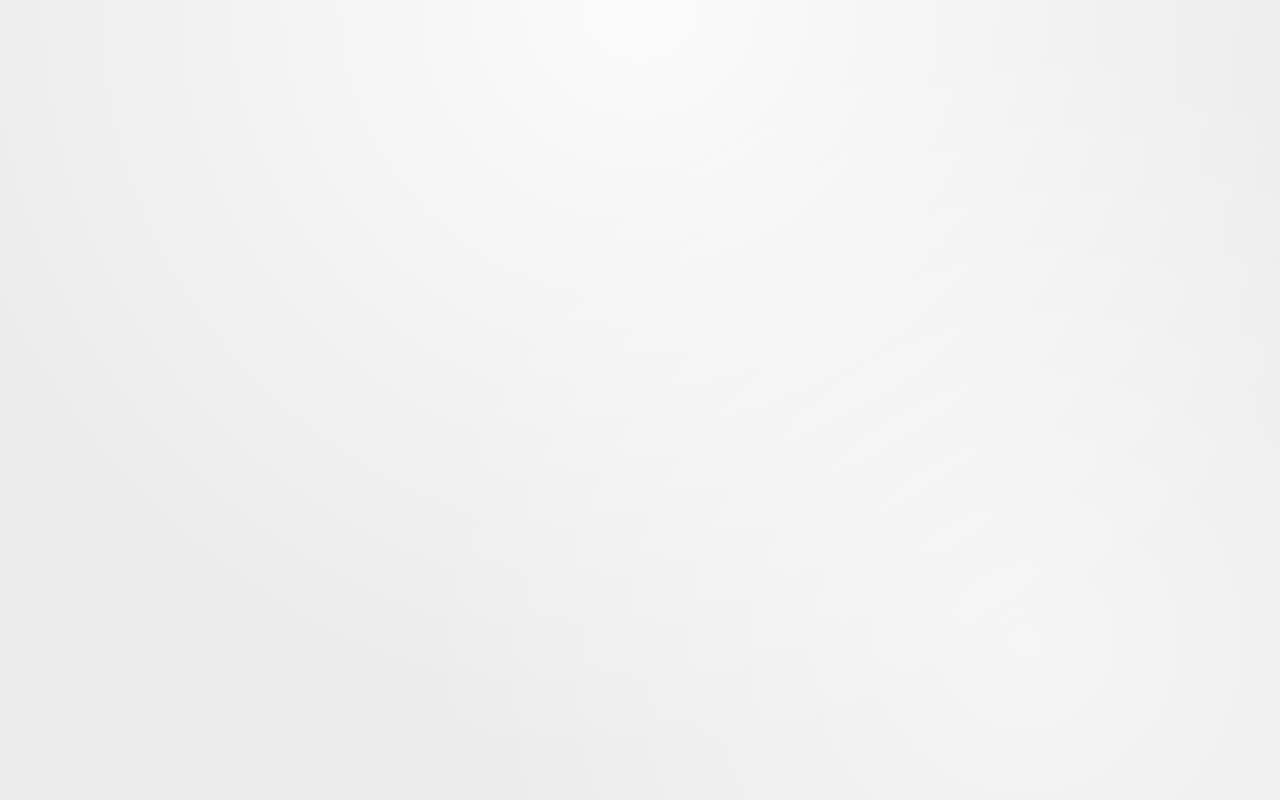
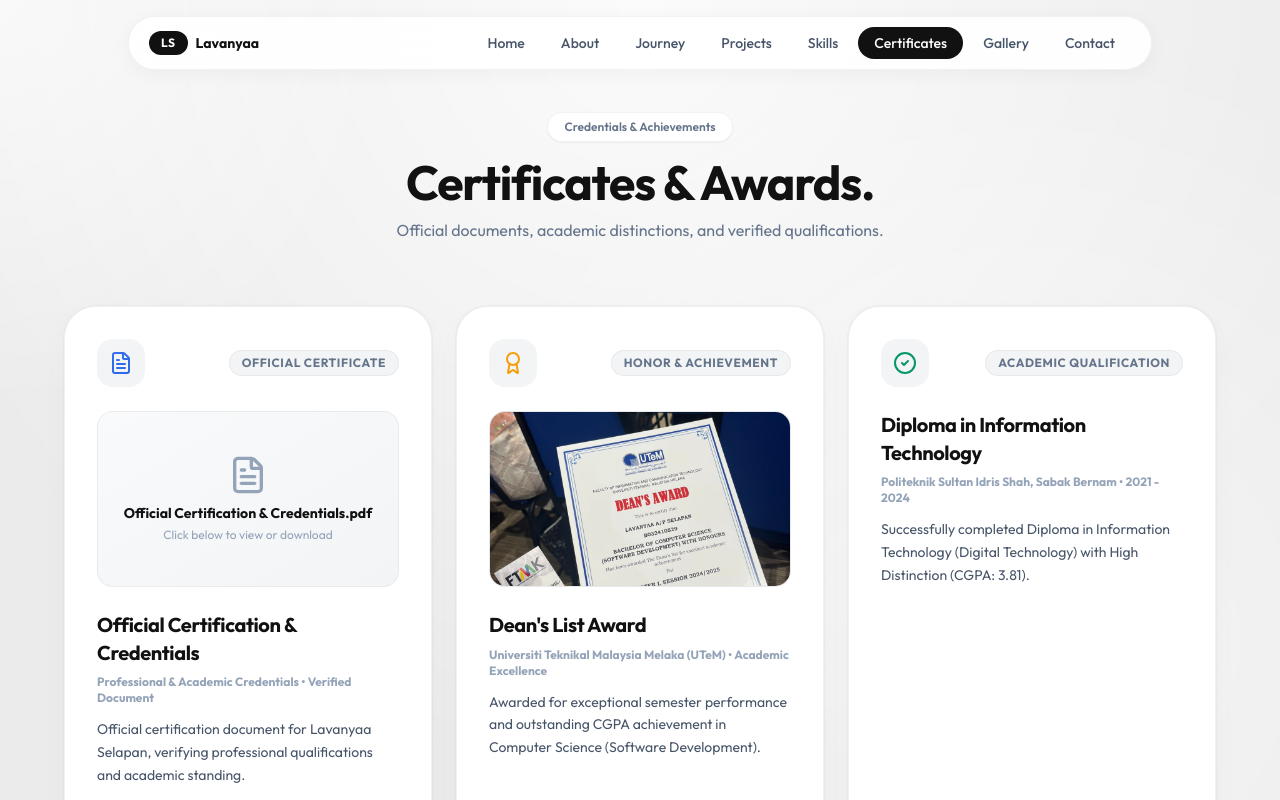
Before and after one commit to Lavanyaa7s/Portfolio, a React (Vite) app: page /certificates in a window 1280 px wide. Before the commit this address had no page. Shown: the top 800 px of the page. Built offline with nearby package versions, Linux system fonts and the light colour scheme.

Commit message:
Add new Certificates section with PDF support

```diff
--- a/src/App.jsx
+++ b/src/App.jsx
@@ -9,6 +9,7 @@ import Journey from './pages/Journey';
 import Gallery from './pages/Gallery';
 import Projects from './pages/Projects';
 import Skills from './pages/Skills';
+import Certificates from './pages/Certificates';
 import ProjectDetails from './pages/ProjectDetails';
 import Contact from './pages/Contact';
 import './App.css';
@@ -40,6 +41,7 @@ function App() {
               <Route path="gallery" element={<Gallery />} />
               <Route path="projects" element={<Projects />} />
               <Route path="skills" element={<Skills />} />
+              <Route path="certificates" element={<Certificates />} />
               <Route path="project/:id" element={<ProjectDetails />} />
               <Route path="contact" element={<Contact />} />
             </Route>
--- a/src/components/Navbar.jsx
+++ b/src/components/Navbar.jsx
@@ -11,9 +11,10 @@ const Navbar = () => {
         { name: 'Home', path: '/' },
         { name: 'About', path: '/about' },
         { name: 'Journey', path: '/journey' },
-        { name: 'Gallery', path: '/gallery' },
         { name: 'Projects', path: '/projects' },
         { name: 'Skills', path: '/skills' },
+        { name: 'Certificates', path: '/certificates' },
+        { name: 'Gallery', path: '/gallery' },
         { name: 'Contact', path: '/contact' },
     ];
 
@@ -32,14 +33,14 @@ const Navbar = () => {
                 </Link>
 
                 {/* Desktop Menu */}
-                <ul className="hidden md:flex gap-1 items-center">
+                <ul className="hidden md:flex gap-0.5 lg:gap-1 items-center">
                     {links.map((link) => {
                         const isActive = location.pathname === link.path;
                         return (
                             <li key={link.name}>
                                 <Link
                                     to={link.path}
-                                    className={`text-sm font-medium transition-colors px-4 py-1.5 rounded-full relative block ${
+                                    className={`text-xs lg:text-sm font-medium transition-colors px-2.5 lg:px-4 py-1.5 rounded-full relative block ${
                                         isActive ? 'text-white' : 'text-slate-600 hover:text-black'
                                     }`}
                                 >
--- /dev/null
+++ b/src/pages/Certificates.jsx
@@ -0,0 +1,137 @@
+import { motion } from 'framer-motion';
+import { Award, FileText, ExternalLink, Download, CheckCircle2 } from 'lucide-react';
+import certPdf from '../assets/Certs/LAVANYAA AP SELAPAN.pdf';
+import deanListImg from '../assets/dean_list.jpeg';
+
+const Certificates = () => {
+    const certificates = [
+        {
+            id: 1,
+            title: 'Official Certification & Credentials',
+            issuer: 'Professional & Academic Credentials',
+            date: 'Verified Document',
+            category: 'Official Certificate',
+            description: 'Official certification document for Lavanyaa Selapan, verifying professional qualifications and academic standing.',
+            file: certPdf,
+            isPdf: true,
+            icon: <FileText size={24} className="text-blue-600" />
+        },
+        {
+            id: 2,
+            title: "Dean's List Award",
+            issuer: "Universiti Teknikal Malaysia Melaka (UTeM)",
+            date: 'Academic Excellence',
+            category: 'Honor & Achievement',
+            description: "Awarded for exceptional semester performance and outstanding CGPA achievement in Computer Science (Software Development).",
+            image: deanListImg,
+            isPdf: false,
+            icon: <Award size={24} className="text-amber-500" />
+        },
+        {
+            id: 3,
+            title: 'Diploma in Information Technology',
+            issuer: 'Politeknik Sultan Idris Shah, Sabak Bernam',
+            date: '2021 - 2024',
+            category: 'Academic Qualification',
+            description: 'Successfully completed Diploma in Information Technology (Digital Technology) with High Distinction (CGPA: 3.81).',
+            isPdf: false,
+            icon: <CheckCircle2 size={24} className="text-emerald-600" />
+        }
+    ];
+
+    return (
+        <div className="container mx-auto px-4 md:px-6 pt-8 pb-16">
+            <motion.div
+                initial={{ opacity: 0, y: 15 }}
+                animate={{ opacity: 1, y: 0 }}
+                transition={{ duration: 0.5 }}
+            >
+                {/* Header */}
+                <div className="text-center max-w-2xl mx-auto mb-16">
+                    <div className="inline-block bg-white border border-black/5 shadow-sm px-4 py-1.5 rounded-full text-xs font-semibold text-slate-500 mb-4">
+                        Credentials & Achievements
+                    </div>
+                    <h1 className="text-3xl sm:text-5xl font-bold text-[#111111] tracking-tight">
+                        Certificates & Awards.
+                    </h1>
+                    <p className="text-slate-500 text-center mt-3 max-w-xl mx-auto text-sm md:text-base">
+                        Official documents, academic distinctions, and verified qualifications.
+                    </p>
+                </div>
+
+                {/* Bento Grid */}
+                <div className="grid grid-cols-1 md:grid-cols-2 lg:grid-cols-3 gap-6 max-w-6xl mx-auto">
+                    {certificates.map((cert, index) => (
+                        <motion.div
+                            key={cert.id}
+                            initial={{ opacity: 0, y: 15 }}
+                            whileInView={{ opacity: 1, y: 0 }}
+                            viewport={{ once: true }}
+                            transition={{ delay: index * 0.1 }}
+                            className="glass-panel p-6 md:p-8 bg-white shadow-sm hover:shadow-md transition-all flex flex-col justify-between border border-black/5 rounded-3xl group"
+                        >
+                            <div>
+                                {/* Top Badges */}
+                                <div className="flex justify-between items-center mb-6">
+                                    <div className="w-12 h-12 rounded-2xl bg-gray-100 flex items-center justify-center group-hover:scale-105 transition-transform">
+                                        {cert.icon}
+                                    </div>
+                                    <span className="text-xs font-bold uppercase tracking-wider px-3 py-1 bg-gray-100 rounded-full text-slate-500 border border-black/5">
+                                        {cert.category}
+                                    </span>
+                                </div>
+
+                                {/* Preview / Image Area */}
+                                {cert.image && (
+                                    <div className="h-44 overflow-hidden rounded-2xl mb-6 bg-gray-100 relative border border-black/5">
+                                        <img
+                                            src={cert.image}
+                                            alt={cert.title}
+                                            className="w-full h-full object-cover group-hover:scale-105 transition-transform duration-500"
+                                        />
+                                    </div>
+                                )}
+
+                                {cert.isPdf && (
+                                    <div className="h-44 rounded-2xl mb-6 bg-gradient-to-br from-gray-50 to-gray-100 border border-black/5 flex flex-col items-center justify-center p-4 text-center group-hover:bg-gray-100 transition-colors">
+                                        <FileText size={40} className="text-slate-400 mb-2 group-hover:scale-110 transition-transform" />
+                                        <span className="text-sm font-bold text-[#111111]">{cert.title}.pdf</span>
+                                        <span className="text-xs text-slate-400 mt-1">Click below to view or download</span>
+                                    </div>
+                                )}
+
+                                {/* Content */}
+                                <h3 className="text-xl font-bold text-[#111111] mb-2 leading-snug">{cert.title}</h3>
+                                <p className="text-xs font-bold text-slate-400 mb-3">{cert.issuer} • {cert.date}</p>
+                                <p className="text-slate-600 text-sm leading-relaxed mb-6">
+                                    {cert.description}
+                                </p>
+                            </div>
+
+                            {/* Actions */}
+                            <div className="pt-4 border-t border-black/5 flex items-center gap-3">
+                                {cert.file ? (
+                                    <a
+                                        href={cert.file}
+                                        target="_blank"
+                                        rel="noopener noreferrer"
+                                        className="w-full btn btn-primary py-3 text-sm flex items-center justify-center gap-2 shadow-sm hover:shadow"
+                                    >
+                                        <span>View Certificate</span>
+                                        <ExternalLink size={16} />
+                                    </a>
+                                ) : (
+                                    <div className="w-full py-2.5 px-4 bg-gray-50 rounded-xl text-center text-xs font-bold text-slate-400 border border-black/5">
+                                        Verified Record
+                                    </div>
+                                )}
+                            </div>
+                        </motion.div>
+                    ))}
+                </div>
+            </motion.div>
+        </div>
+    );
+};
+
+export default Certificates;
```
Also changed, not shown: 1 other file (tests, documents, lock files or other folders).
